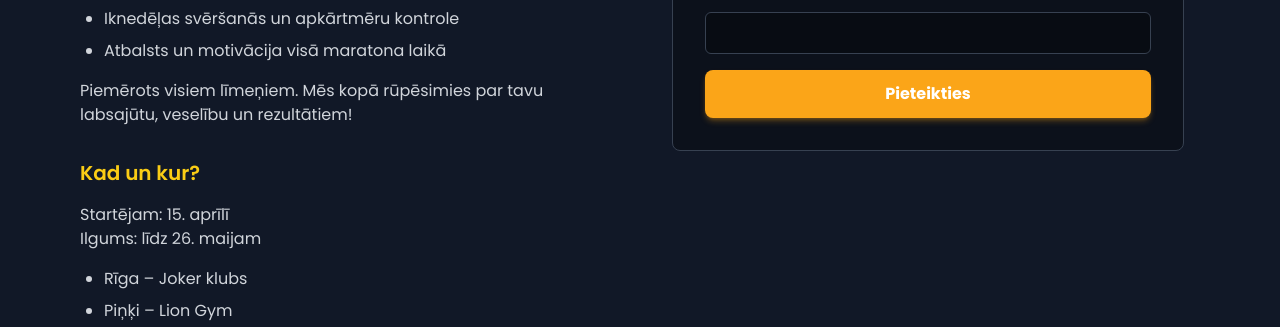
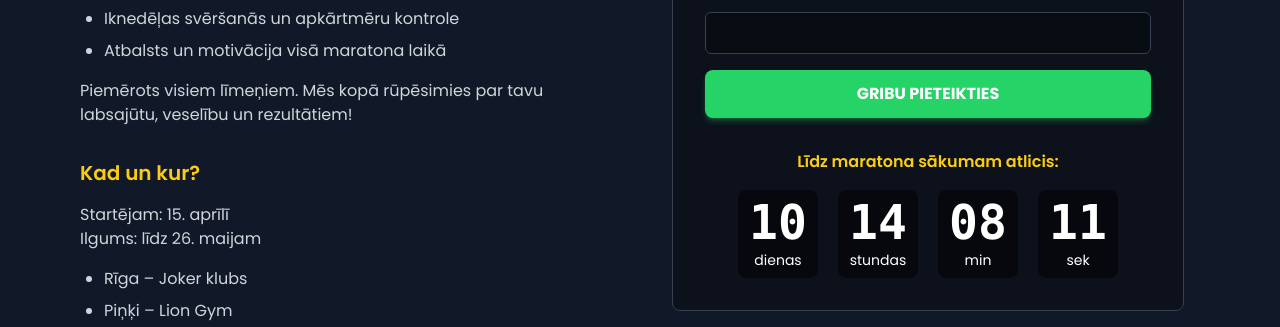
Before and after one commit to Kizenbahs/batutufitness.lv, a React (Vite) app: page /marathon in a window 1280 px wide. Shown: the part 625-952 px from the top of the page. Built offline with nearby package versions, Linux system fonts and the light colour scheme; no server answers.

Commit message:
feat: Update countdown timer to April 14th, 2025 23:59:59 and improve styling

```diff
--- a/src/components/MarathonContactForm.tsx
+++ b/src/components/MarathonContactForm.tsx
@@ -1,4 +1,4 @@
-import React, { useState } from 'react';
+import React, { useState, useEffect } from 'react';
 import { motion } from 'framer-motion';
 import emailjs from '@emailjs/browser';
 import { EMAIL_CONFIG } from '../config/email';
@@ -17,6 +17,44 @@ const MarathonContactForm: React.FC<MarathonContactFormProps> = ({ language }) =
   const [submitStatus, setSubmitStatus] = useState<'idle' | 'success' | 'error'>('idle');
   const [phoneError, setPhoneError] = useState('');
   const [emailError, setEmailError] = useState('');
+  const [time, setTime] = useState({
+    days: 0,
+    hours: 0,
+    minutes: 0,
+    seconds: 0
+  });
+
+  useEffect(() => {
+    // Set target date to April 14, 2025 at 23:59:59 in local timezone
+    const targetDate = new Date('2025-04-14T23:59:59');
+
+    const calculateTimeLeft = () => {
+      const now = new Date();
+      const difference = targetDate.getTime() - now.getTime();
+
+      if (difference > 0) {
+        const days = Math.floor(difference / (1000 * 60 * 60 * 24));
+        const hours = Math.floor((difference % (1000 * 60 * 60 * 24)) / (1000 * 60 * 60));
+        const minutes = Math.floor((difference % (1000 * 60 * 60)) / (1000 * 60));
+        const seconds = Math.floor((difference % (1000 * 60)) / 1000);
+
+        setTime({ days, hours, minutes, seconds });
+      } else {
+        setTime({ days: 0, hours: 0, minutes: 0, seconds: 0 });
+      }
+    };
+
+    // Run immediately and then every second
+    calculateTimeLeft();
+    const timerId = setInterval(calculateTimeLeft, 1000);
+
+    // Cleanup interval on unmount
+    return () => clearInterval(timerId);
+  }, []); // Empty dependency array = run once on mount
+
+  const formatNumber = (num: number): string => {
+    return num < 10 ? `0${num}` : String(num);
+  };
 
   const handlePhoneChange = (e: React.ChangeEvent<HTMLInputElement>) => {
     const value = e.target.value.replace(/\D/g, ''); // Remove non-digits
@@ -171,13 +209,13 @@ const MarathonContactForm: React.FC<MarathonContactFormProps> = ({ language }) =
               <button
                 type="submit"
                 disabled={isLoading}
-                className={`w-full py-2.5 sm:py-3 px-6 rounded-lg bg-primary text-white font-bold transition-all hover:scale-105 hover:bg-primary/90 shadow-md shadow-primary/30 hover:shadow-lg hover:shadow-primary/40 active:shadow-sm active:scale-95 ${
+                className={`w-full py-2.5 sm:py-3 px-6 rounded-lg bg-[#25D366] text-white font-bold uppercase transition-all hover:scale-105 hover:bg-[#25D366]/90 shadow-md shadow-[#25D366]/30 hover:shadow-lg hover:shadow-[#25D366]/40 active:shadow-sm active:scale-95 ${
                   isLoading ? 'opacity-50 cursor-not-allowed' : ''
                 }`}
               >
                 {isLoading
-                  ? (language === 'lv' ? 'Sūta...' : 'Sending...')
-                  : (language === 'lv' ? 'Pieteikties' : 'Register')}
+                  ? (language === 'lv' ? 'SŪTA...' : 'SENDING...')
+                  : (language === 'lv' ? 'GRIBU PIETEIKTIES' : 'REGISTER')}
               </button>
 
               {submitStatus === 'success' && (
@@ -196,6 +234,38 @@ const MarathonContactForm: React.FC<MarathonContactFormProps> = ({ language }) =
                 </p>
               )}
             </form>
+
+            <div className="mt-8">
+              <p className="text-center text-yellow-400 font-semibold mb-4">
+                {language === 'lv' ? 'Līdz maratona sākumam atlicis:' : 'Time until marathon starts:'}
+              </p>
+              <div className="grid auto-cols-max grid-flow-col gap-5 text-center justify-center">
+                <div className="bg-black/50 rounded-lg text-white flex flex-col p-2 min-w-[80px]">
+                  <span className="font-mono text-4xl sm:text-5xl font-bold text-white">
+                    {formatNumber(time.days)}
+                  </span>
+                  <span className="text-sm mt-1">{language === 'lv' ? 'dienas' : 'days'}</span>
+                </div>
+                <div className="bg-black/50 rounded-lg text-white flex flex-col p-2 min-w-[80px]">
+                  <span className="font-mono text-4xl sm:text-5xl font-bold text-white">
+                    {formatNumber(time.hours)}
+                  </span>
+                  <span className="text-sm mt-1">{language === 'lv' ? 'stundas' : 'hours'}</span>
+                </div>
+                <div className="bg-black/50 rounded-lg text-white flex flex-col p-2 min-w-[80px]">
+                  <span className="font-mono text-4xl sm:text-5xl font-bold text-white">
+                    {formatNumber(time.minutes)}
+                  </span>
+                  <span className="text-sm mt-1">{language === 'lv' ? 'min' : 'min'}</span>
+                </div>
+                <div className="bg-black/50 rounded-lg text-white flex flex-col p-2 min-w-[80px]">
+                  <span className="font-mono text-4xl sm:text-5xl font-bold text-white">
+                    {formatNumber(time.seconds)}
+                  </span>
+                  <span className="text-sm mt-1">{language === 'lv' ? 'sek' : 'sec'}</span>
+                </div>
+              </div>
+            </div>
           </motion.div>
         </div>
       </div>
```
